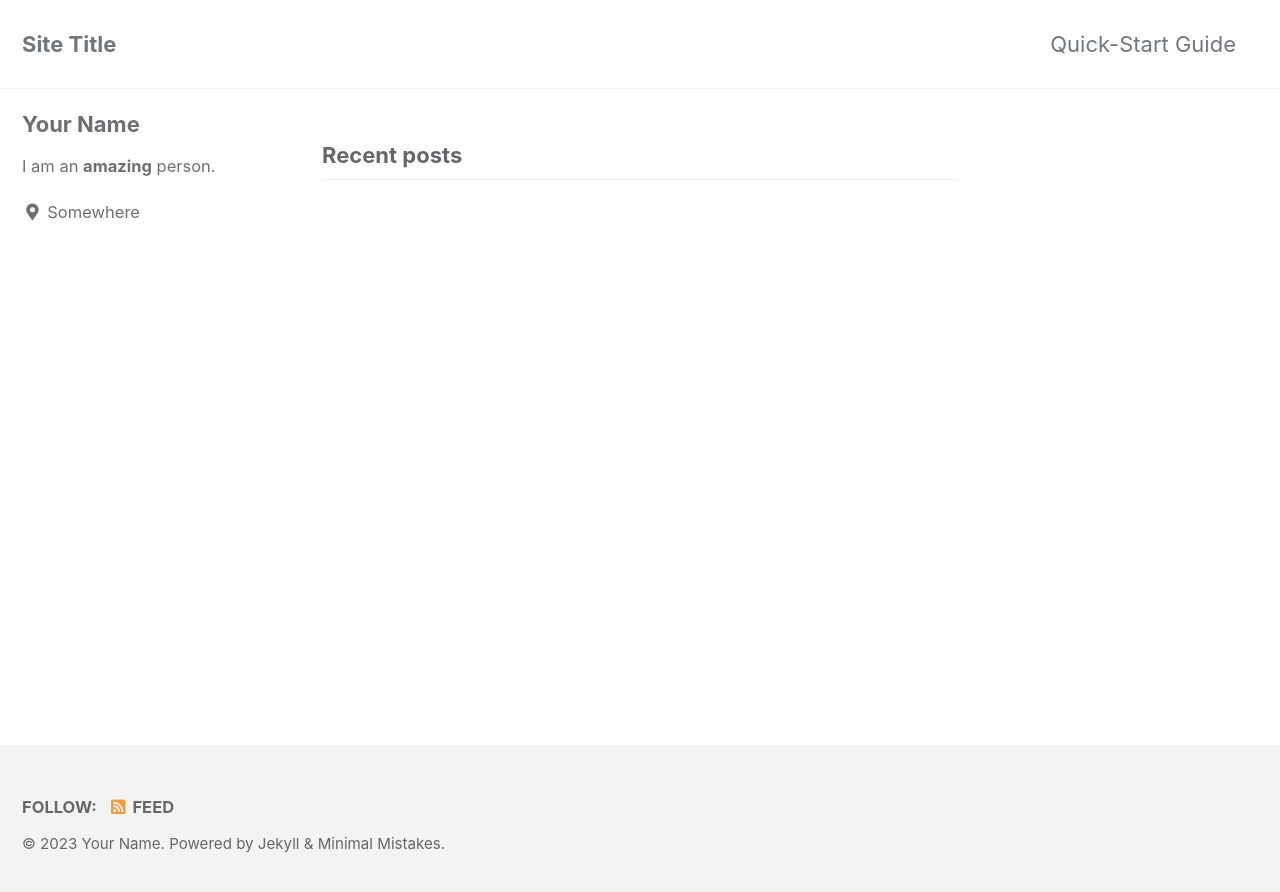
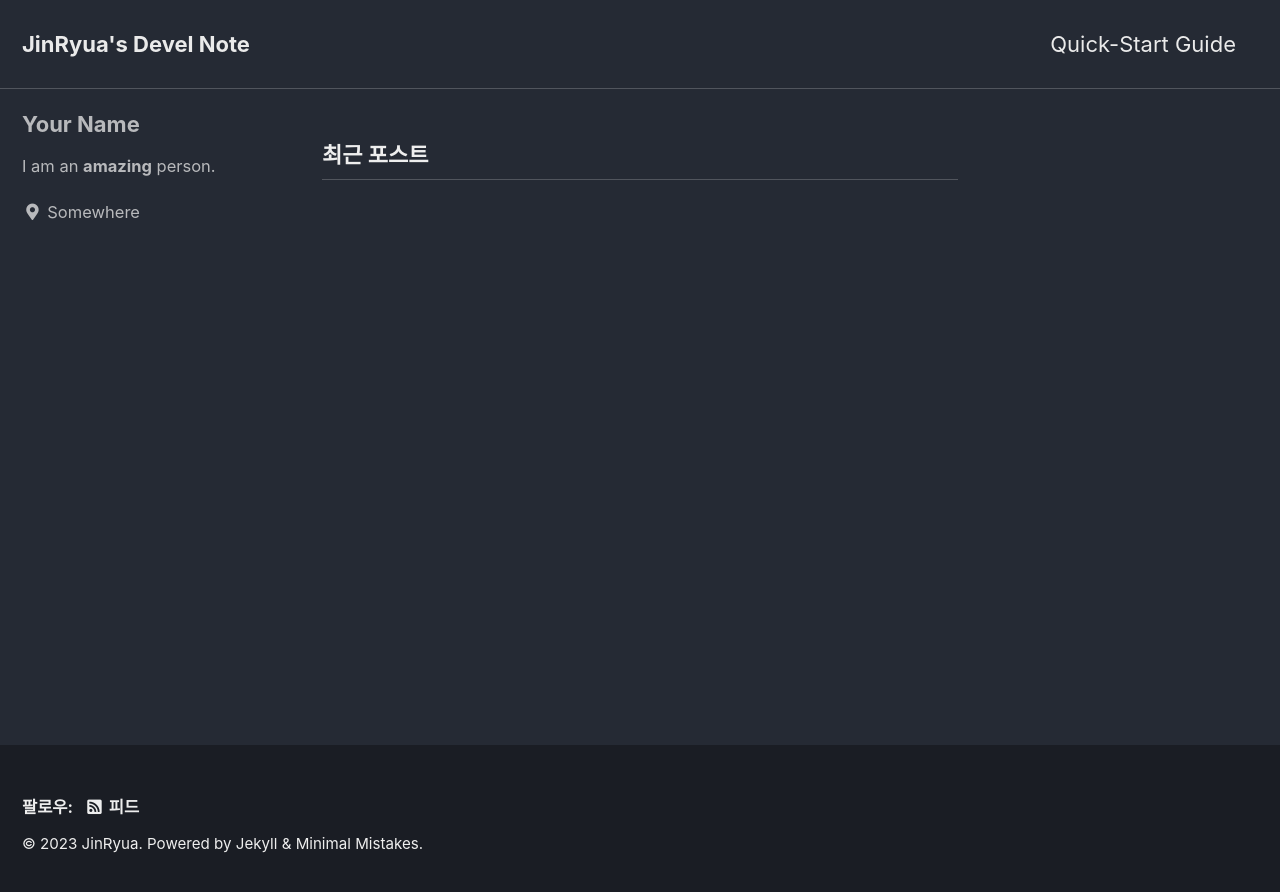
Before and after one commit to JinRyua/JinRyua.github.io, a Jekyll site: the page built from index.html, in a window 1280 px wide. Shown: the top 892 px of the page. Built offline with Jekyll 4.4.1, drawn with Linux system fonts in a browser that asks for light colours; cached includes are drawn as plain includes; the list of posts is cut into pages by our own code.

Commit message:
config 일부 수정

```diff
--- a/_config.yml
+++ b/_config.yml
@@ -12,21 +12,21 @@
 
 # theme                  : "minimal-mistakes-jekyll"
 # remote_theme           : "mmistakes/minimal-mistakes"
-minimal_mistakes_skin    : "default" # "air", "aqua", "contrast", "dark", "dirt", "neon", "mint", "plum", "sunrise"
+minimal_mistakes_skin    : "dark" # "air", "aqua", "contrast", "dark", "dirt", "neon", "mint", "plum", "sunrise"
 
 # Site Settings
-locale                   : "en-US"
-title                    : "Site Title"
+locale                   : "ko-KR"
+title                    : "진류아의 개발자 블로그"
 title_separator          : "-"
 subtitle                 : # site tagline that appears below site title in masthead
-name                     : "Your Name"
-description              : "An amazing website."
-url                      : # the base hostname & protocol for your site e.g. "https://mmistakes.github.io"
+name                     : "JinRyua"
+description              : "개발 공부 하자"
+url                      : "https://jinRyua.github.io"
 baseurl                  : # the subpath of your site, e.g. "/blog"
-repository               : # GitHub username/repo-name e.g. "mmistakes/minimal-mistakes"
+repository               : "https://github.com/JinRyua/JinRyua.github.io"
 teaser                   : # path of fallback teaser image, e.g. "/assets/images/500x300.png"
 logo                     : # path of logo image to display in the masthead, e.g. "/assets/images/88x88.png"
-masthead_title           : # overrides the website title displayed in the masthead, use " " for no title
+masthead_title           : "JinRyua's Devel Note"
 # breadcrumbs            : false # true, false (default)
 words_per_minute         : 200
 comments:
```
